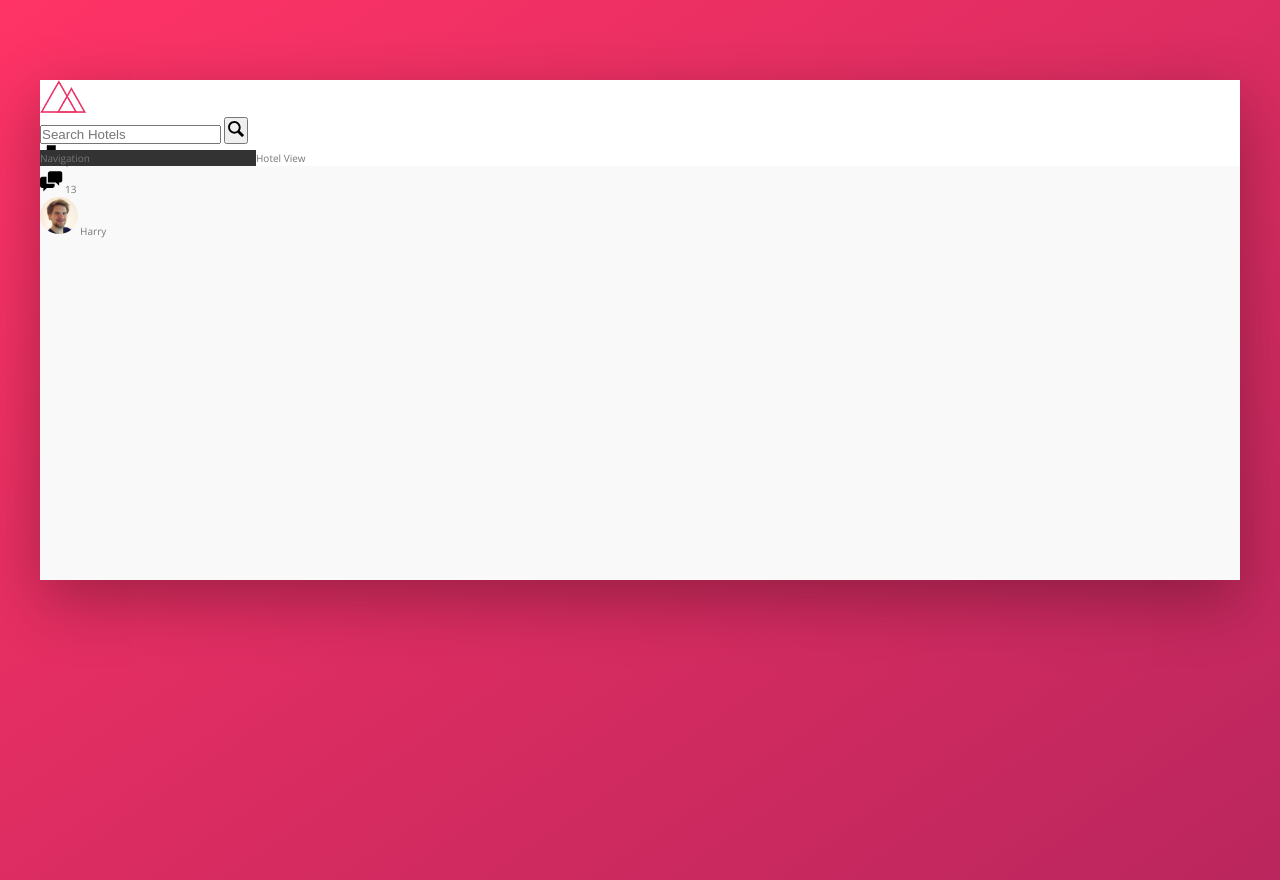
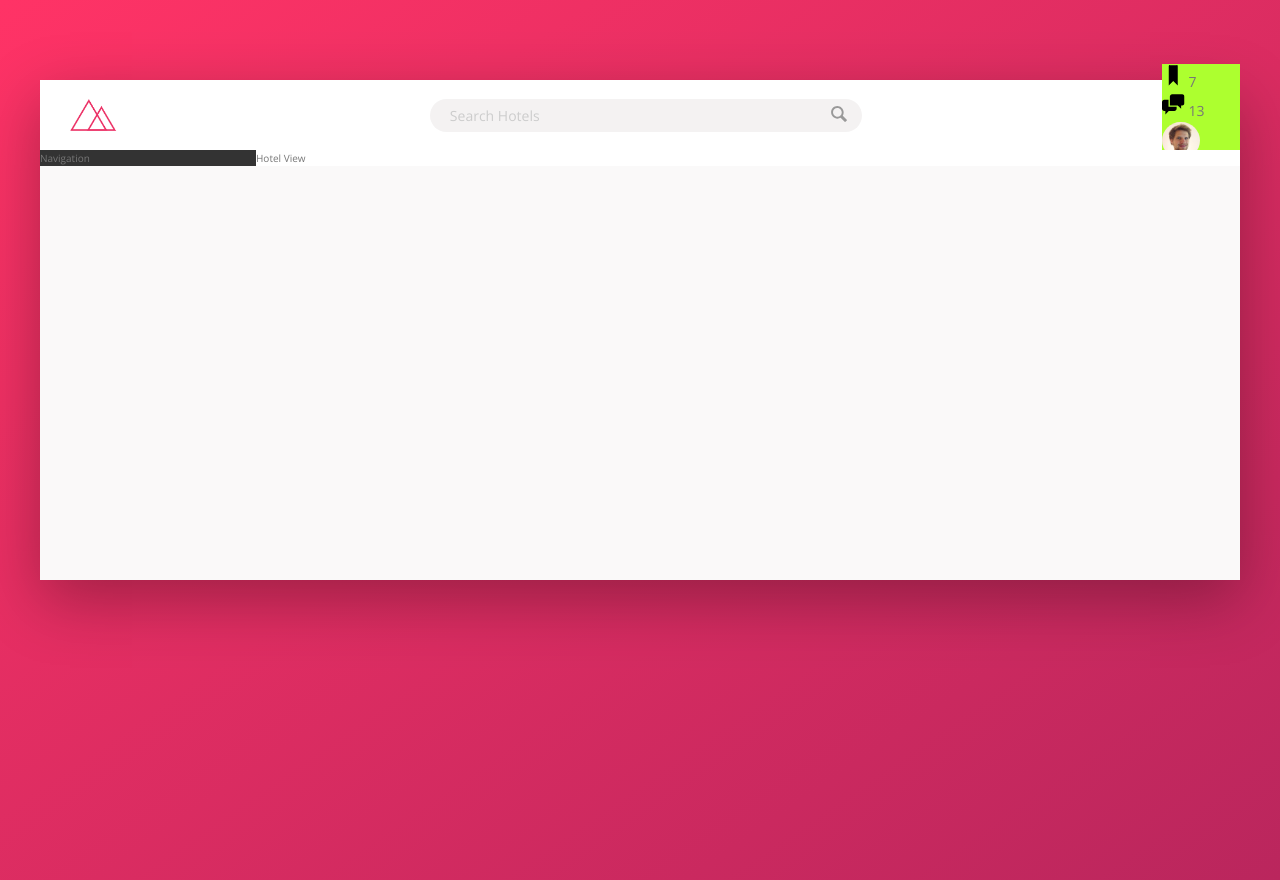
Before and after one commit to harrygothold/Trillio, a website: page index.html in a window 1280 px wide. Drawn offline with nearby package versions, Linux system fonts and the light colour scheme.

Commit message:
finished search bar

```diff
--- a/sass/_components.scss
+++ b/sass/_components.scss
@@ -1,24 +1,68 @@
 .logo {
     height: 3.25rem;
+    margin-left: 3rem;
 }
 
 .search {
+    flex: 0 0 40%;
+    display: flex;
+    //x-axis
+    align-items: center;
+    //y-axis
+    justify-content: center;
     &__input {
+        font-family: inherit;
+        font-size: inherit;
+        background-color: var(--color-grey-light-2);
+        border: none;
+        color: inherit;
+        padding: .7rem 2rem;
+        border-radius: 100px;
+        width: 90%;
+        transition: all .2s;
+        margin-right: -3.25rem;
+
+        &:focus {
+            outline: none;
+            width: 100%;
+            background-color: var(--color-grey-light-3);
+        }
+
+        &::-webkit-input-placeholder {
+            font-weight: 100;
+            color: var(--color-grey-light-4);
+        }
+    }
+
+    &__input:focus + &__button {
+        background-color: var(--color-grey-light-3);
 
     }
 
     &__button {
+        border: none;
+        background-color: var(--color-grey-light-2);
+
+        &:focus {
+            outline: none;
+        }
+
+        &:active {
+            transform: translateY(2px);
+        }
 
     }
 
     &__icon {
         height: 2rem;
         width: 2rem;
+        fill: var(--color-grey-dark-3)
     }
 }
 
 
 .user-nav {
+    background-color: greenyellow;
     &__icon-box {
 
     }
--- a/sass/_layout.scss
+++ b/sass/_layout.scss
@@ -10,6 +10,10 @@
     height: 7rem;
     background-color: #fff;
     border-bottom: var(--color-grey-light-2);
+    display: flex;
+    justify-content: space-between;
+    align-items: center;
+    font-size: 1.4rem;
 }
 
 .content {
```
Also changed, not shown: css/style.comp.css.
